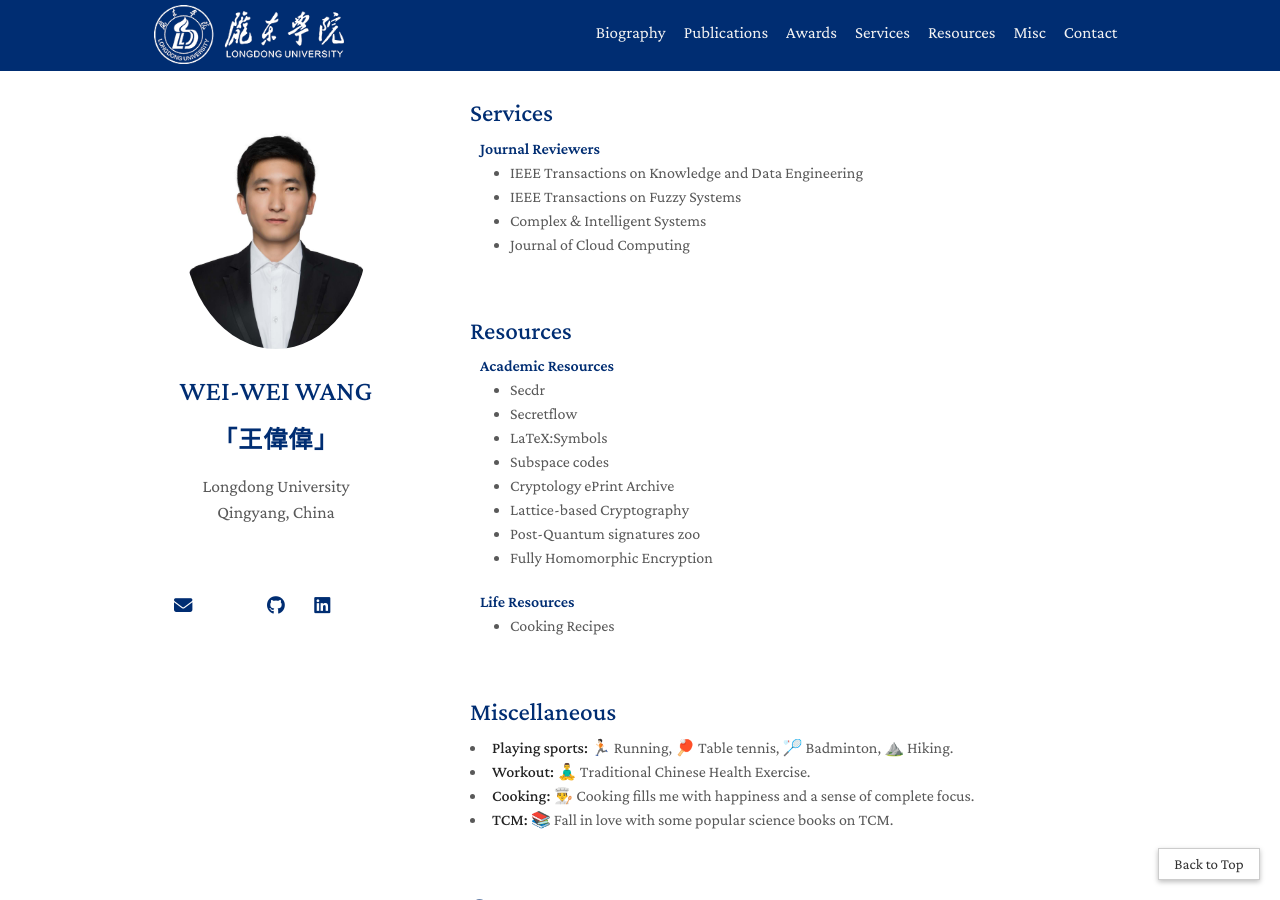
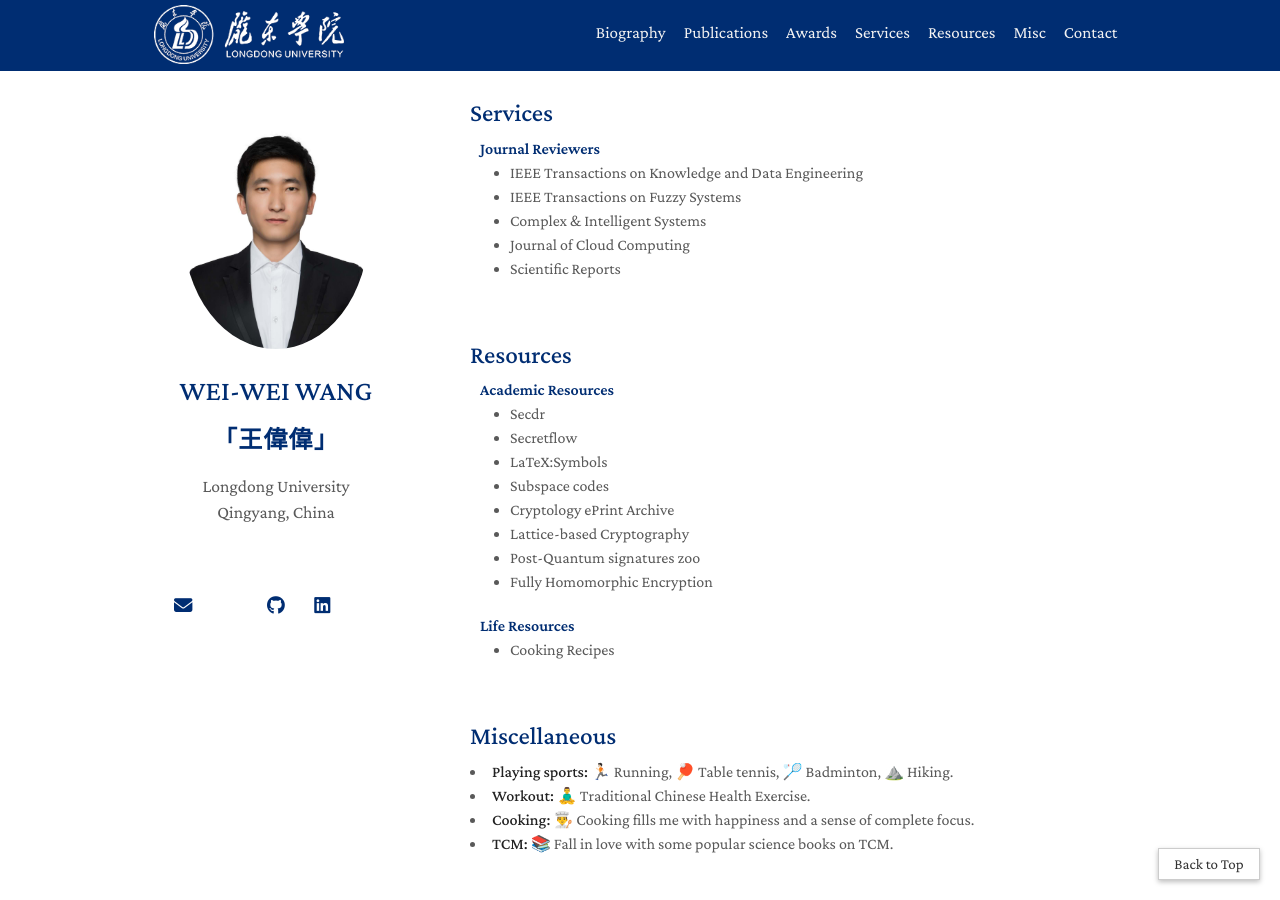
Before and after one commit to Joe-weir-wong/joe-weir-wong.github.io, a Jekyll site: the page built from index.md, in a window 1280 px wide and 900 px high, scrolled down 1967 px. Built offline with Jekyll 4.4.1, drawn with Linux system fonts in a browser that asks for light colours; a style sheet for code colours, icons or effects is not loaded.

Commit message:
edit mseeages

```diff
--- a/_includes/services.md
+++ b/_includes/services.md
@@ -9,4 +9,5 @@
   <li><a href="http://ieeexplore.ieee.org/xpl/RecentIssue.jsp?punumber=91"><autocolor>IEEE Transactions on Fuzzy Systems</autocolor></a></li>
   <li><a href="https://link.springer.com/journal/40747"><autocolor>Complex & Intelligent Systems</autocolor></a></li>
   <li><a href="https://link.springer.com/journal/13677"><autocolor>Journal of Cloud Computing</autocolor></a></li>
+  <li><a href="https://www.nature.com/srep/"><autocolor>Scientific Reports</autocolor></a></li>
 </ul>
```
